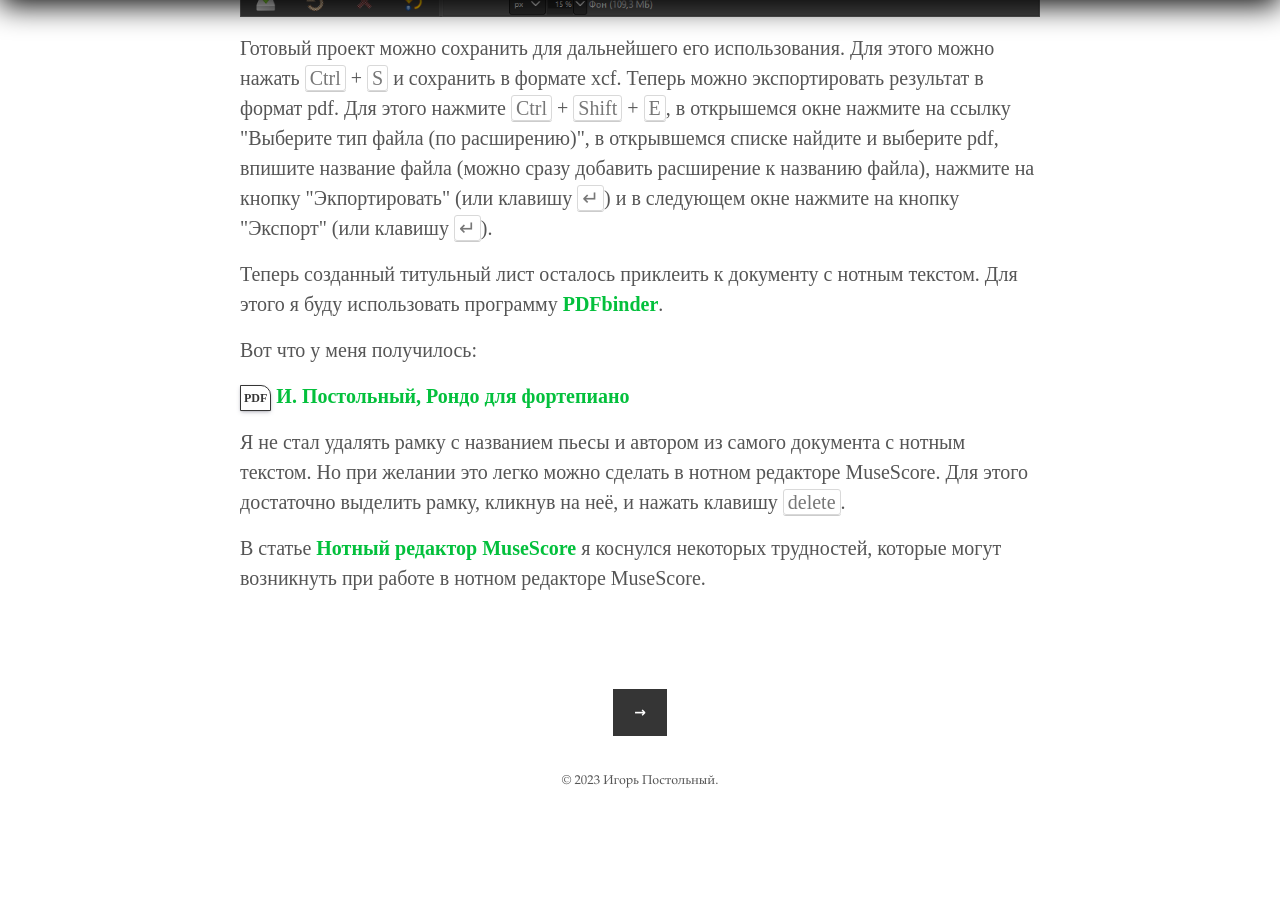
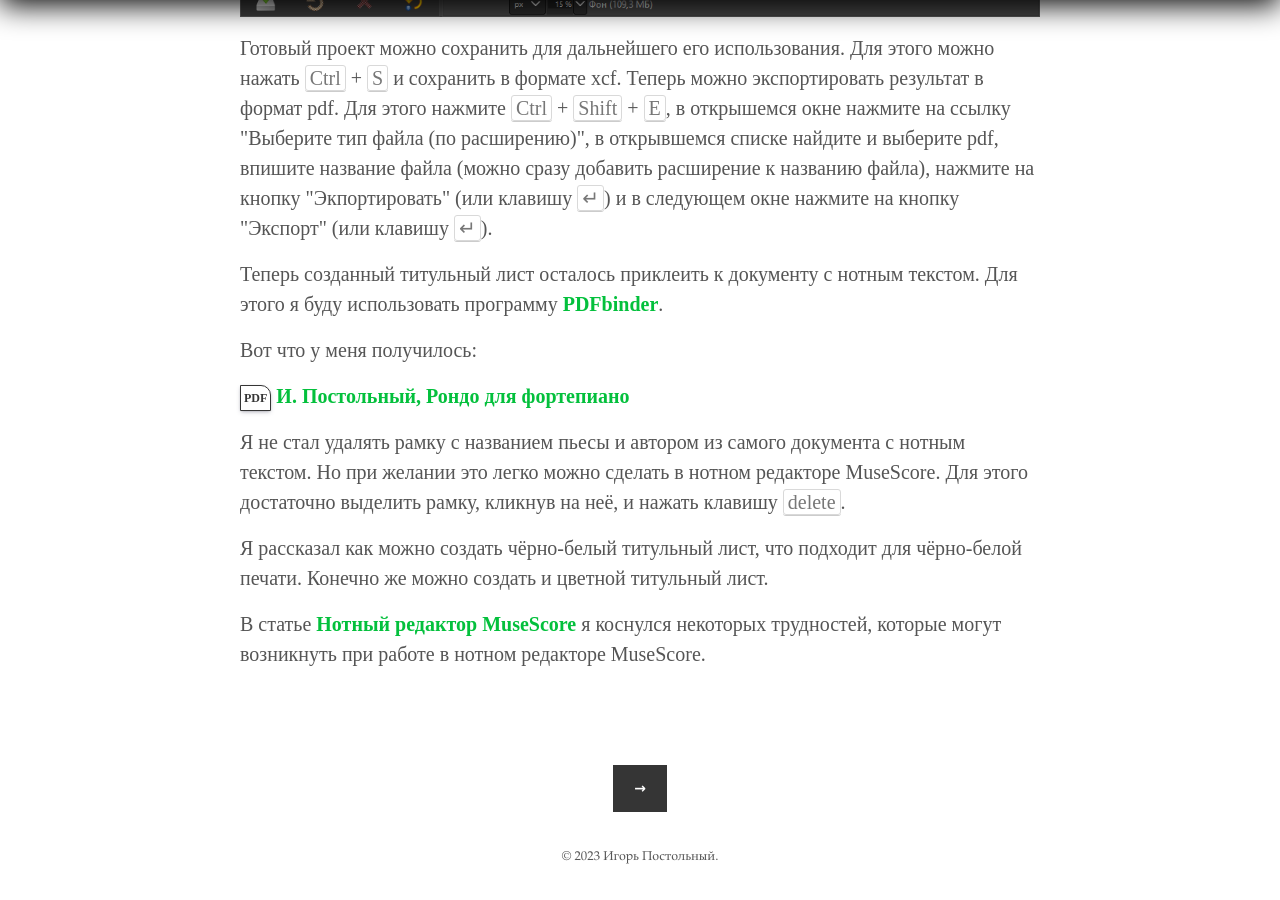
Before and after one commit to postolny/postolny.github.io, a Jekyll site: the page built from _posts/2023-04-02-come-creare-un-frontespizio.md, in a window 1280 px wide and 900 px high, scrolled down 12462 px. Built offline with Jekyll 4.4.1, drawn with Linux system fonts in a browser that asks for light colours; before the commit the page ends 13286 px from its top, so only the background shows below that.

Commit message:
Add files via upload

```diff
--- a/_posts/2023-04-02-come-creare-un-frontespizio.md
+++ b/_posts/2023-04-02-come-creare-un-frontespizio.md
@@ -105,4 +105,6 @@ tags: Музыка
 
 Я не стал удалять рамку с названием пьесы и автором из самого документа с нотным текстом. Но при желании это легко можно сделать в нотном редакторе MuseScore. Для этого достаточно выделить рамку, кликнув на неё, и нажать клавишу <kbd>delete</kbd>.
 
+Я рассказал как можно создать чёрно-белый титульный лист, что подходит для чёрно-белой печати. Конечно же можно создать и цветной титульный лист.
+
 В статье [Нотный редактор MuseScore]({{ site.baseurl }}/2021-12-24/musescore) я коснулся некоторых трудностей, которые могут возникнуть при работе в нотном редакторе MuseScore.
```
